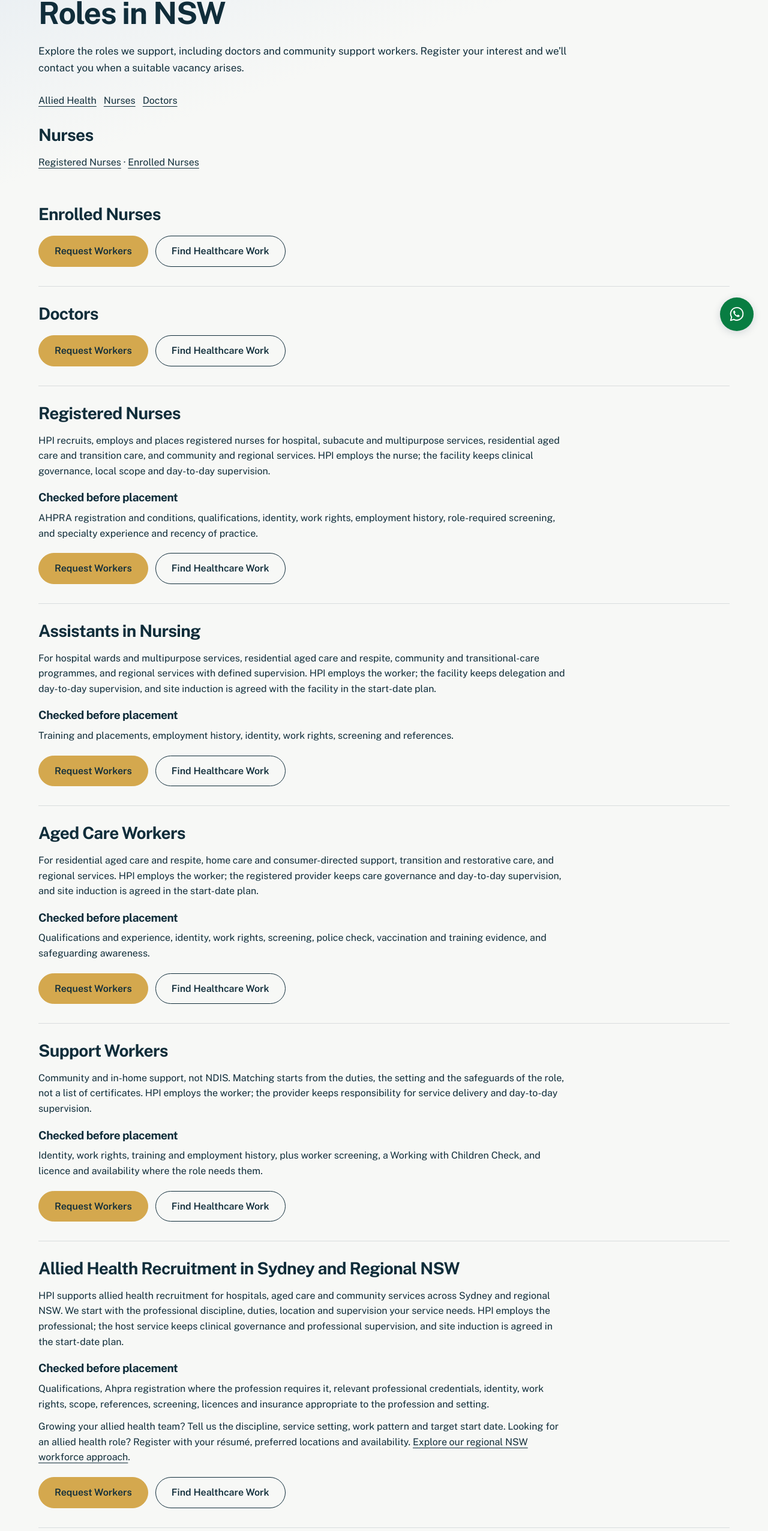
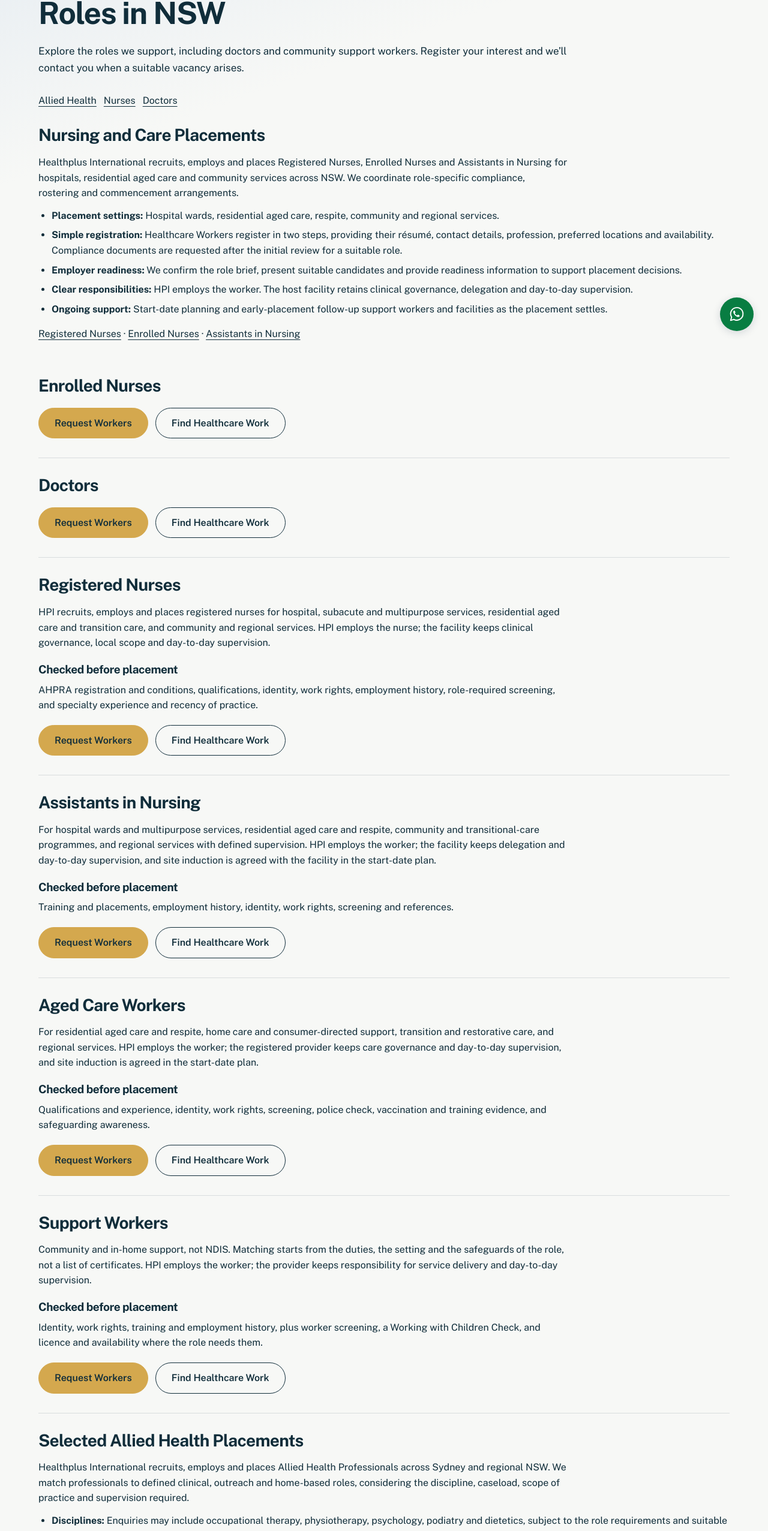
Before and after one commit to wgsaus-dotcom/Healthplus, a Next.js app: page /roles in a window 1280 px wide. Shown: the part 224-2777 px from the top of the page at 60% size. Built offline with nearby package versions, Linux system fonts and the light colour scheme.

Commit message:
Align allied health and nursing placement copy with HPI service commitments

```diff
--- a/app/roles/page.tsx
+++ b/app/roles/page.tsx
@@ -9,12 +9,29 @@ export default function RolesPage() {
   return <main className="hpi-inner"><PageSeo path="/roles" />
     <PageIntro title="Nursing, Aged Care and Allied Health Roles in NSW">Explore the roles we support, including doctors and community support workers. Register your interest and we’ll contact you when a suitable vacancy arises.</PageIntro>
     <nav className="inner-actions" aria-label="Position Categories"><a className="inner-link" href="#allied-health">Allied Health</a><a className="inner-link" href="#nurses">Nurses</a><a className="inner-link" href="#doctors">Doctors</a></nav>
-    <section className="inner-block" id="nurses"><h2>Nurses</h2><a className="inner-link" href="#registered-nurses">Registered Nurses</a> · <a className="inner-link" href="#enrolled-nurses">Enrolled Nurses</a></section>
+    <section className="inner-block" id="nurses">
+      <h2>Nursing and Care Placements</h2>
+      <p>Healthplus International recruits, employs and places Registered Nurses, Enrolled Nurses and Assistants in Nursing for hospitals, residential aged care and community services across NSW. We coordinate role-specific compliance, rostering and commencement arrangements.</p>
+      <ul>
+        <li><strong>Placement settings:</strong> Hospital wards, residential aged care, respite, community and regional services.</li>
+        <li><strong>Simple registration:</strong> Healthcare Workers register in two steps, providing their résumé, contact details, profession, preferred locations and availability. Compliance documents are requested after the initial review for a suitable role.</li>
+        <li><strong>Employer readiness:</strong> We confirm the role brief, present suitable candidates and provide readiness information to support placement decisions.</li>
+        <li><strong>Clear responsibilities:</strong> HPI employs the worker. The host facility retains clinical governance, delegation and day-to-day supervision.</li>
+        <li><strong>Ongoing support:</strong> Start-date planning and early-placement follow-up support workers and facilities as the placement settles.</li>
+      </ul>
+      <a className="inner-link" href="#registered-nurses">Registered Nurses</a> · <a className="inner-link" href="#enrolled-nurses">Enrolled Nurses</a> · <a className="inner-link" href="#assistants-in-nursing">Assistants in Nursing</a>
+    </section>
     <section className="inner-block inner-role" id="enrolled-nurses"><h2>Enrolled Nurses</h2><div className="inner-actions"><a className="hpi-action" href="/employers?role=enrolled-nurses#request">Request Workers</a><a className="hpi-action hpi-action-outline" href="/work-with-us?profession=enrolled-nurses#apply">Find Healthcare Work</a></div></section>
     <section className="inner-block inner-role" id="doctors"><h2>Doctors</h2><div className="inner-actions"><a className="hpi-action" href="/employers?role=doctors#request">Request Workers</a><a className="hpi-action hpi-action-outline" href="/work-with-us?profession=doctors#apply">Find Healthcare Work</a></div></section>
     {roles.map(role => <section className="inner-block inner-role" key={role.slug} id={role.slug}>
-      <h2>{role.slug === "allied-health" ? "Allied Health Recruitment in Sydney and Regional NSW" : role.name}</h2><p>{role.text}</p>
-      <h3>Checked before placement</h3><p>{role.checks}</p>
+      <h2>{role.slug === "allied-health" ? "Selected Allied Health Placements" : role.name}</h2><p>{role.text}</p>
+      {role.slug === "allied-health" ? <ul>
+        <li><strong>Disciplines:</strong> Enquiries may include occupational therapy, physiotherapy, psychology, podiatry and dietetics, subject to the role requirements and suitable professional availability.</li>
+        <li><strong>Service area:</strong> Sydney and regional NSW.</li>
+        <li><strong>Role-specific checks:</strong> {role.checks}</li>
+        <li><strong>Clinical responsibilities:</strong> The host service retains clinical governance, local induction and day-to-day professional supervision.</li>
+        <li><strong>Response commitment:</strong> We acknowledge workforce requests and make initial contact within one business day to discuss requirements and next steps.</li>
+      </ul> : <><h3>Checked before placement</h3><p>{role.checks}</p></>}
       {role.slug === "allied-health" && <p>Growing your allied health team? Tell us the discipline, service setting, work pattern and target start date. Looking for an allied health role? Register with your résumé, preferred locations and availability. <a href="/regional-nsw-healthcare-workforce">Explore our regional NSW workforce approach</a>.</p>}
       <div className="inner-actions"><a className="hpi-action" href={`/employers?role=${role.slug}#request`} aria-label={`Request Workers: ${role.name}`}>Request Workers</a><a className="hpi-action hpi-action-outline" href={`/work-with-us?profession=${role.slug}#apply`} aria-label={`Find Healthcare Work: ${role.name}`}>Find Healthcare Work</a></div>
     </section>)}
--- a/app/seo-pages.ts
+++ b/app/seo-pages.ts
@@ -68,7 +68,7 @@ export const pageLastModified: Record<string, string> = {
   "/": "2026-11-13",
   "/employers": "2026-11-16",
   "/work-with-us": "2026-11-13",
-  "/roles": "2026-11-13",
+  "/roles": "2026-11-16",
   "/about": "2026-11-16",
   "/why-hpi": "2026-11-13",
   "/faq": "2026-11-13",
--- a/app/simplified-content.ts
+++ b/app/simplified-content.ts
@@ -21,8 +21,8 @@ export const roles = [
   },
   {
     slug: "allied-health", name: "Allied Health Professionals",
-    text: "HPI supports allied health recruitment for hospitals, aged care and community services across Sydney and regional NSW. We start with the professional discipline, duties, location and supervision your service needs. HPI employs the professional; the host service keeps clinical governance and professional supervision, and site induction is agreed in the start-date plan.",
-    checks: "Qualifications, Ahpra registration where the profession requires it, relevant professional credentials, identity, work rights, scope, references, screening, licences and insurance appropriate to the profession and setting.",
+    text: "Healthplus International recruits, employs and places Allied Health Professionals across Sydney and regional NSW. We match professionals to defined clinical, outreach and home-based roles, considering the discipline, caseload, scope of practice and supervision required.",
+    checks: "Qualifications, Ahpra registration where the profession requires it, relevant professional credentials, experience, identity, work rights, scope, references, screening, licences and insurance appropriate to the profession and setting.",
   },
 ] as const;
 
```
Also changed, not shown: public/llms-full.txt, public/llms.txt, 1 other file (tests, documents, lock files or other folders).
